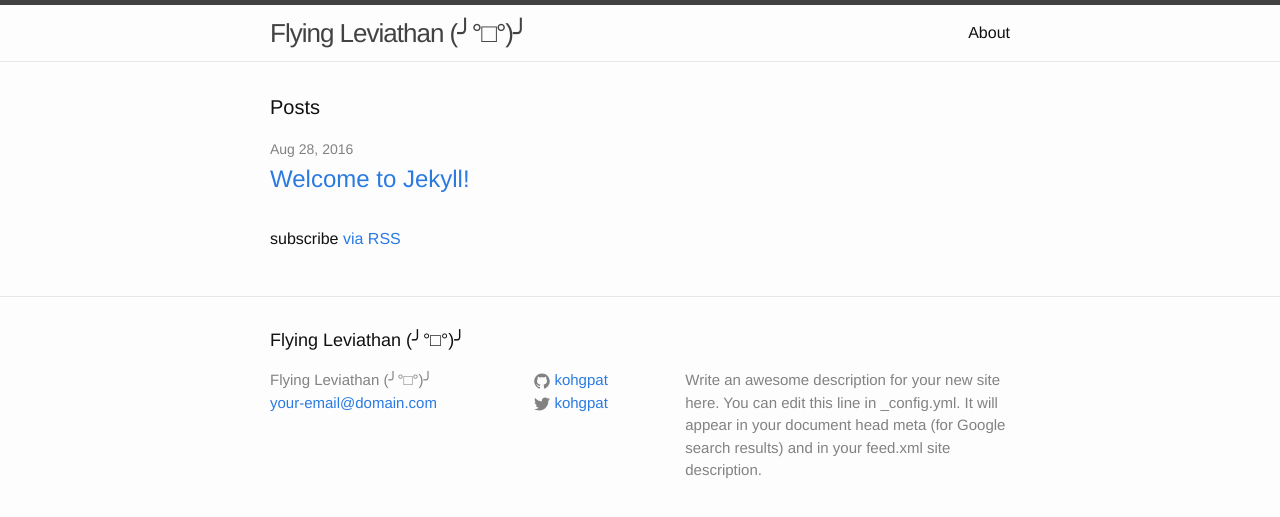
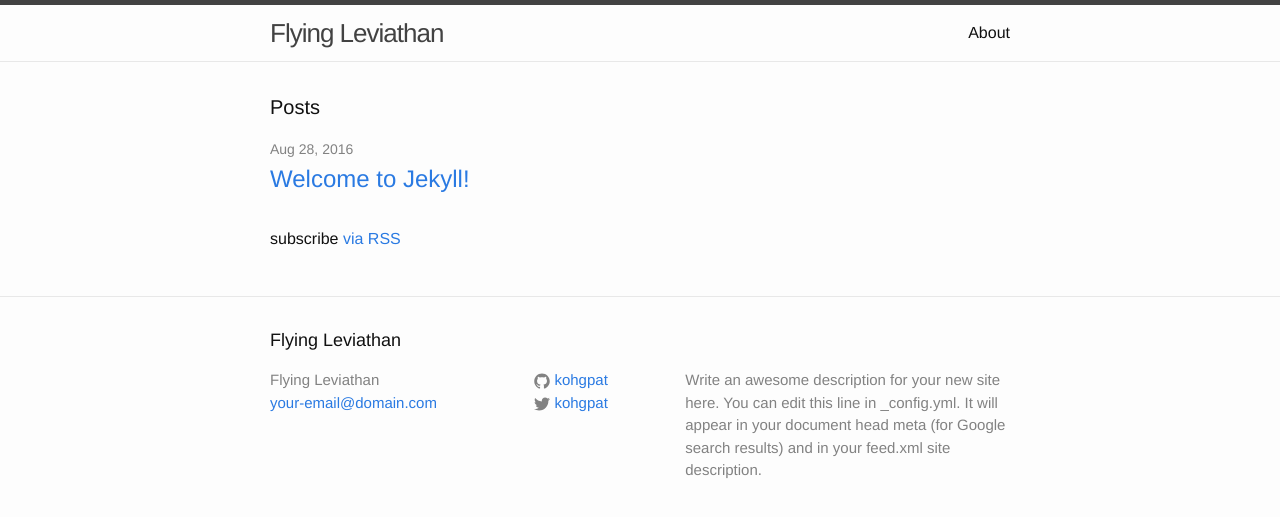
Before and after one commit to kohgpat/kohgpat.github.io, a Jekyll site: the page built from index.html, in a window 1280 px wide. Shown: the top 517 px of the page. Built offline with Jekyll 4.4.1, drawn with Linux system fonts in a browser that asks for light colours.

Commit message:
Remove "minima" theme

```diff
--- a/Gemfile
+++ b/Gemfile
@@ -12,7 +12,7 @@
 gem "jekyll", "3.2.1"
 
 # This is the default theme for new Jekyll sites. You may change this to anything you like.
-gem "minima"
+# gem "minima"
 
 # If you want to use GitHub Pages, remove the "gem "jekyll"" above and
 # uncomment the line below. To upgrade, run `bundle update github-pages`.
--- a/_config.yml
+++ b/_config.yml
@@ -13,7 +13,8 @@
 # you will see them accessed via {{ site.title }}, {{ site.email }}, and so on.
 # You can create any custom variable you would like, and they will be accessible
 # in the templates via {{ site.myvariable }}.
-title: Flying Leviathan (╯°□°)╯
+# title: Flying Leviathan (╯°□°)╯
+title: Flying Leviathan
 email: your-email@domain.com
 description: > # this means to ignore newlines until "baseurl:"
   Write an awesome description for your new site here. You can edit this
@@ -26,4 +27,4 @@
 
 # Build settings
 markdown: kramdown
-theme: minima
+# theme: minima
```
Also changed, not shown: Gemfile.lock.
